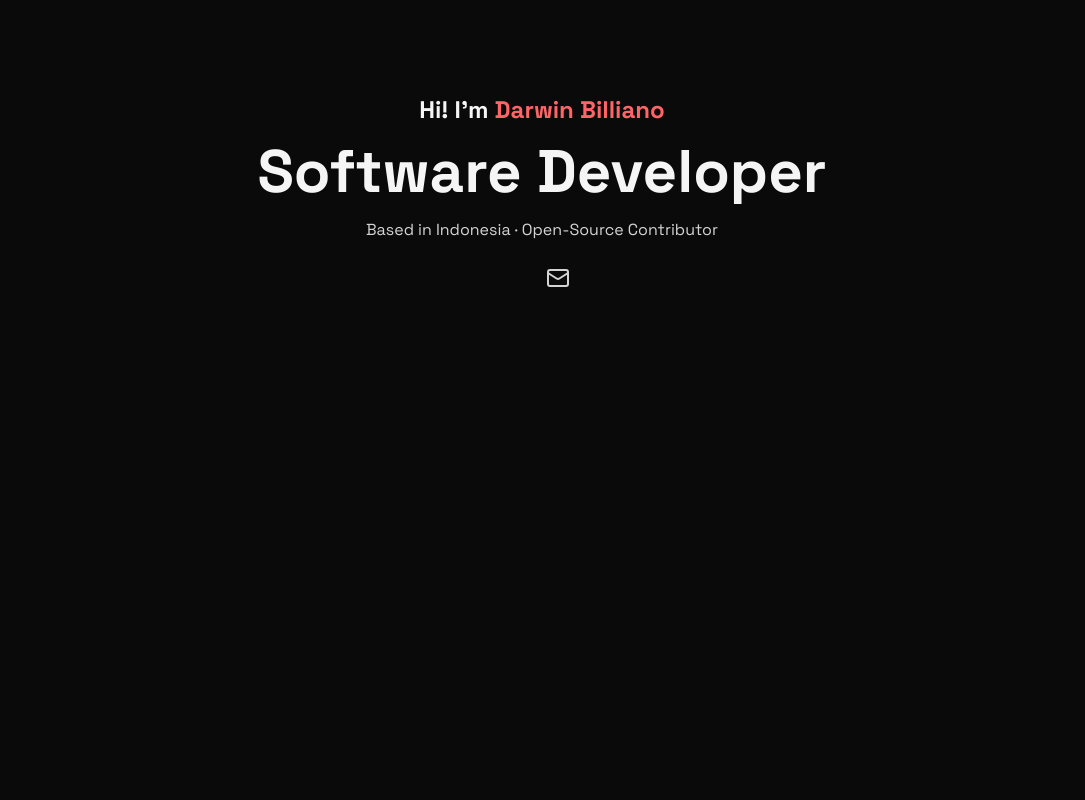
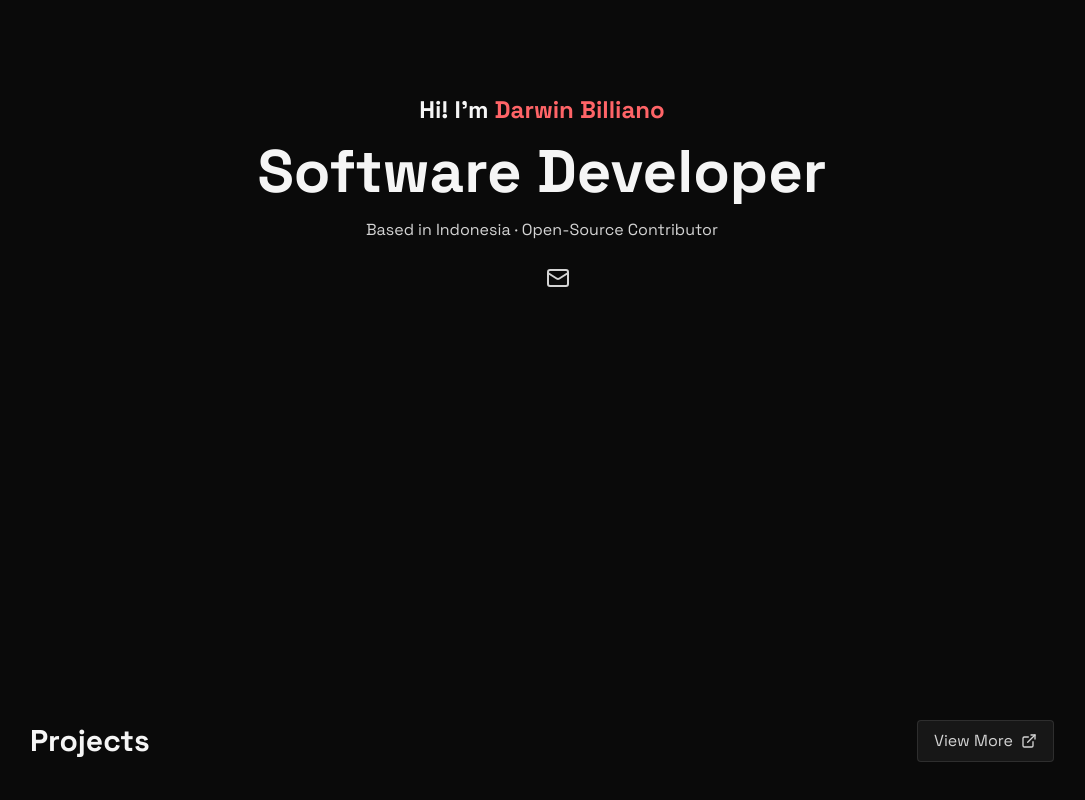
Before and after one commit to darwinbillian/darwinbillian.github.io, a Next.js app: page / in a window 1280 px wide. Shown: the part 208-1008 px from the top of the page, without its empty margins (98-1183 px from the left). Before the commit the page ends 800 px from the top, so only its background shows below. Built offline with nearby package versions, Linux system fonts and the light colour scheme; some icons are missing.

Commit message:
feat(home): add projects section

```diff
--- a/src/app/page.tsx
+++ b/src/app/page.tsx
@@ -1,10 +1,11 @@
 import { SiGithub } from "@icons-pack/react-simple-icons";
-import { LucideMail } from "lucide-react";
+import { LucideExternalLink, LucideMail } from "lucide-react";
 
 export default function Home() {
   return (
     <main>
       <Hero />
+      <Projects />
     </main>
   );
 }
@@ -41,3 +42,25 @@ function Hero() {
     </div>
   );
 }
+
+function Projects() {
+  return (
+    <div className="flex flex-col items-center px-16">
+      <section className="w-full max-w-5xl py-32">
+        <div className="flex items-center">
+          <h2 className="flex-1 text-3xl font-bold text-neutral-100">
+            Projects
+          </h2>
+          <a
+            href="https://github.com/darwinbillian?tab=repositories"
+            target="_blank"
+            className="flex items-center gap-2 px-4 py-2 border border-white/10 bg-neutral-900 rounded hover:border-white/20 hover:bg-neutral-800"
+          >
+            View More
+            <LucideExternalLink size={16} />
+          </a>
+        </div>
+      </section>
+    </div>
+  );
+}
```
